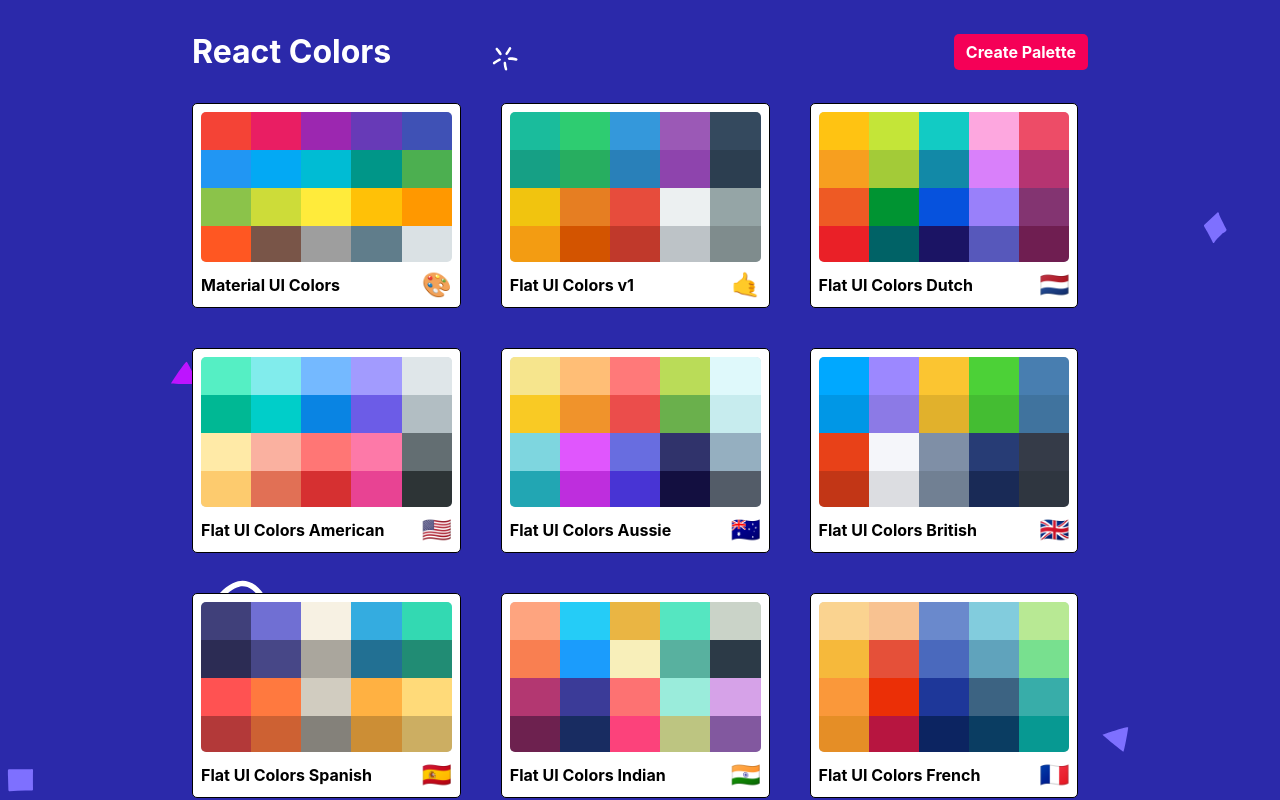
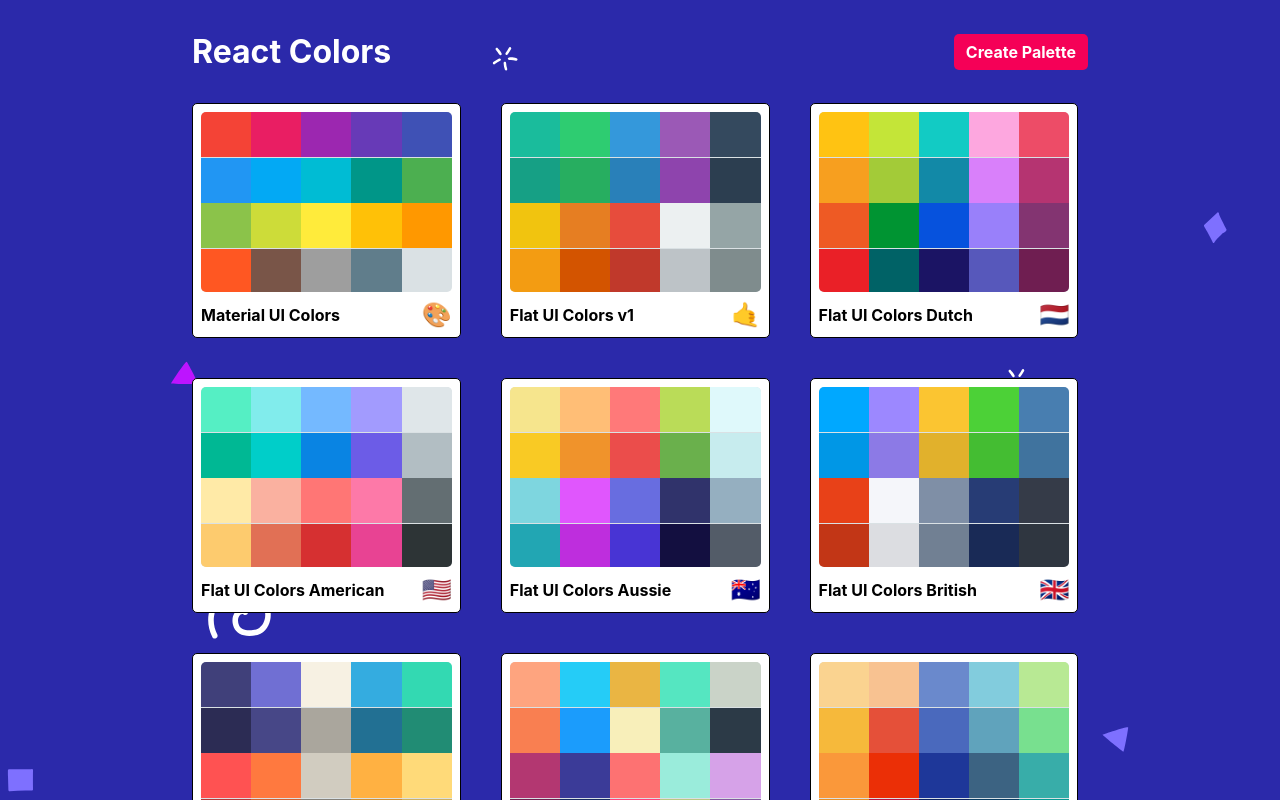
Before and after one commit to Decomplosed/colors-app, a React (Create React App) app: page / in a window 1280 px wide. Built offline with nearby package versions, Linux system fonts and the light colour scheme.

Commit message:
adjusted the height of MiniPalette

```diff
--- a/src/styles/MiniPaletteStyles.js
+++ b/src/styles/MiniPaletteStyles.js
@@ -13,7 +13,7 @@ export default {
   },
   colors: {
     backgroundColor: '#dae1e4',
-    height: '150px',
+    height: '180px',
     width: '100%',
     borderRadius: '5px',
     overflow: 'hidden'
```
